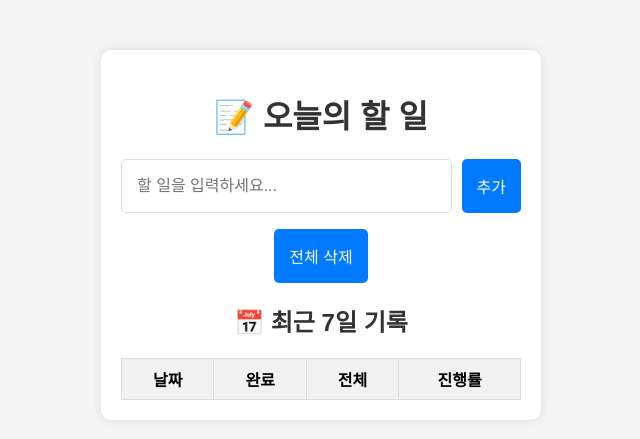
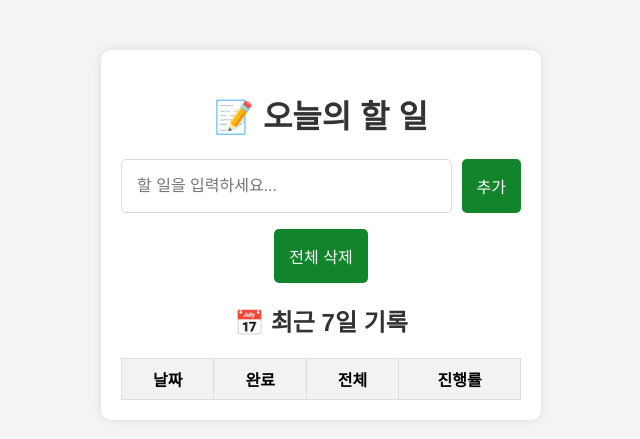
Before and after one commit to logan980102/PostgreSQL-todo, a Flask app: page / in a window 1280 px wide. Shown: the top 439 px of the page, without its empty margins (319-959 px from the left). Run offline with Flask 3, Linux system fonts and the light colour scheme; data that the repository does not hold is empty; some libraries are stand-ins or nearby versions.

Commit message:
타임테스트, 추가 버튼 색상 변경2

```diff
--- a/app.py
+++ b/app.py
@@ -54,7 +54,7 @@ def reset_todos():
 
 # ✅ 스케줄러 실행 (매일 6시)
 scheduler = BackgroundScheduler()
-scheduler.add_job(reset_todos, "cron", hour=22, minute=5, timezone="Asia/Seoul")
+scheduler.add_job(reset_todos, "cron", hour=22, minute=8, timezone="Asia/Seoul")
 scheduler.start()
 
 # ✅ 투두리스트 조회
--- a/static/styles.css
+++ b/static/styles.css
@@ -35,7 +35,7 @@ input {
 button {
   padding: 15px; /* 🔹 버튼 크기 증가 */
   font-size: 16px; /* 🔹 버튼 글씨 크기 증가 */
-  background: #007bff;
+  background: #12852c;
   color: white;
   border: none;
   border-radius: 5px;
```
